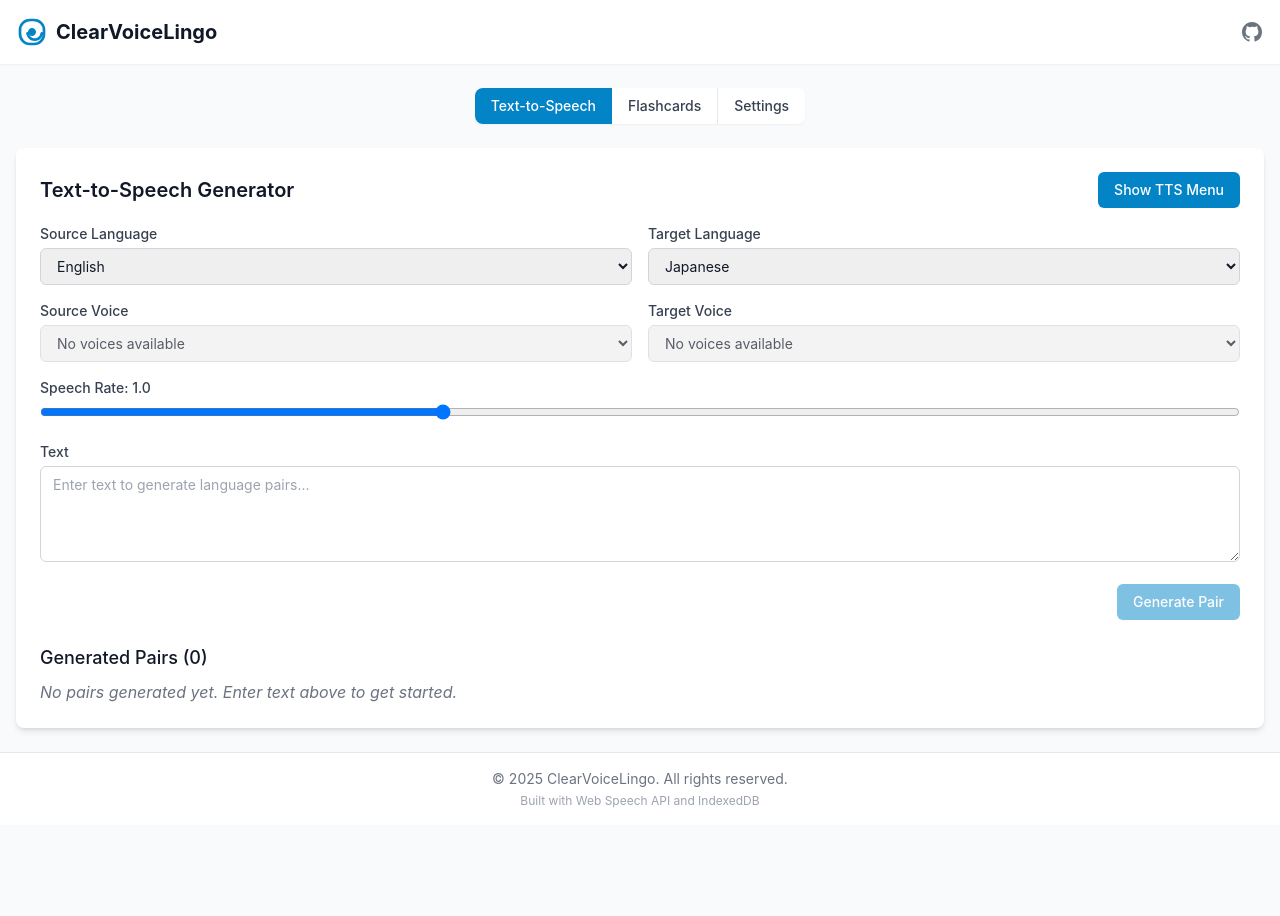
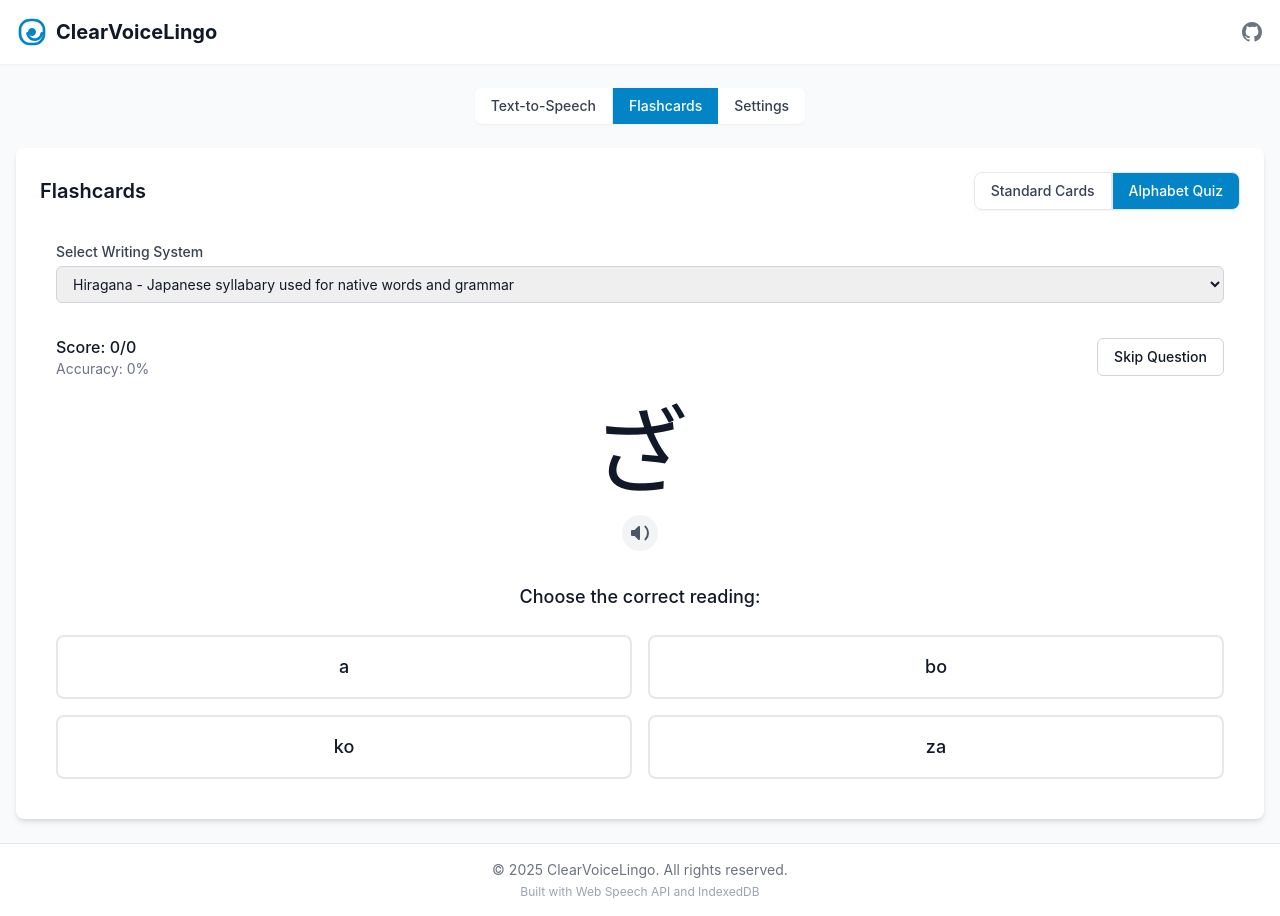
Before and after one commit to aw09/ClearVoiceLingo, a React (Vite) app: page / in a window 1280 px wide. Before the commit the page ends 825 px from the top, so only its background shows below. Built offline with nearby package versions, Linux system fonts and the light colour scheme.

Commit message:
feat: update default active tab to flashcards and enhance AlphabetQuiz with auto-advance feature and manual question navigation

```diff
--- a/src/App.tsx
+++ b/src/App.tsx
@@ -12,7 +12,7 @@ import { configureApi } from './utils/api'
 type TabType = 'tts' | 'flashcards' | 'settings';
 
 function App(): React.ReactElement {
-  const [activeTab, setActiveTab] = useState<TabType>('tts')
+  const [activeTab, setActiveTab] = useState<TabType>('flashcards')
   const [isTTSSupported, setIsTTSSupported] = useState<boolean>(true)
 
   useEffect(() => {
--- a/src/components/AlphabetQuiz.tsx
+++ b/src/components/AlphabetQuiz.tsx
@@ -26,6 +26,7 @@ function AlphabetQuiz({ writingSystemId = 'katakana', onSystemChange }: Alphabet
   const [totalQuestions, setTotalQuestions] = useState(0);
   const [isSpeaking, setIsSpeaking] = useState(false);
   const [mnemonic, setMnemonic] = useState<string | null>(null);
+  const [autoAdvance, setAutoAdvance] = useState(true);
 
   // Update selected system when prop changes
   useEffect(() => {
@@ -39,6 +40,8 @@ function AlphabetQuiz({ writingSystemId = 'katakana', onSystemChange }: Alphabet
     setSelectedAnswer(null);
     setIsCorrect(null);
     setShowAnswer(false);
+    setMnemonic(null);
+    setAutoAdvance(true);
 
     if (!selectedSystem || selectedSystem.characters.length === 0) return;
 
@@ -82,7 +85,15 @@ function AlphabetQuiz({ writingSystemId = 'katakana', onSystemChange }: Alphabet
     if (correct) {
       setScore(prevScore => prevScore + 1);
       setMnemonic(null); // No need to show mnemonic for correct answers
+
+      // Automatically advance to next question after 2 seconds for correct answers
+      setTimeout(() => {
+        generateQuestion();
+      }, 2000);
     } else {
+      // For incorrect answers, don't auto-advance
+      setAutoAdvance(false);
+
       // If incorrect, check if we have a mnemonic for this character
       if (selectedSystem && currentQuestion) {
         const characterMnemonic = getMnemonicForCharacter(
@@ -95,12 +106,6 @@ function AlphabetQuiz({ writingSystemId = 'katakana', onSystemChange }: Alphabet
 
     setTotalQuestions(prev => prev + 1);
     setShowAnswer(true);
-
-    // After 3 seconds (increased from 2 to give time to read the mnemonic), move to next question
-    setTimeout(() => {
-      generateQuestion();
-      setMnemonic(null);
-    }, 3000);
   };
 
   // Function to pronounce the current character
@@ -145,6 +150,11 @@ function AlphabetQuiz({ writingSystemId = 'katakana', onSystemChange }: Alphabet
     if (onSystemChange) {
       onSystemChange(newSystemId);
     }
+  };
+
+  // Add a new function to handle manual advancing to the next question
+  const handleNextQuestion = () => {
+    generateQuestion();
   };
 
   if (!selectedSystem || !currentQuestion) {
@@ -245,6 +255,16 @@ function AlphabetQuiz({ writingSystemId = 'katakana', onSystemChange }: Alphabet
               <p className="text-yellow-700">{mnemonic}</p>
             </div>
           )}
+
+          {/* Add Next button for incorrect answers */}
+          {!isCorrect && !autoAdvance && (
+            <button
+              className="mt-6 btn btn-primary"
+              onClick={handleNextQuestion}
+            >
+              Next Question
+            </button>
+          )}
         </div>
       )}
     </div>
--- a/src/components/FlashcardViewer.tsx
+++ b/src/components/FlashcardViewer.tsx
@@ -15,7 +15,7 @@ function FlashcardViewer(): React.ReactElement {
   const [isLoading, setIsLoading] = useState<boolean>(true)
   const [error, setError] = useState<string>('')
   const [filterLang, setFilterLang] = useState<string>('')
-  const [mode, setMode] = useState<FlashcardMode>('standard')
+  const [mode, setMode] = useState<FlashcardMode>('quiz')
   const [selectedWritingSystem, setSelectedWritingSystem] = useState('hiragana')
 
   // Load language pairs from IndexedDB
```
